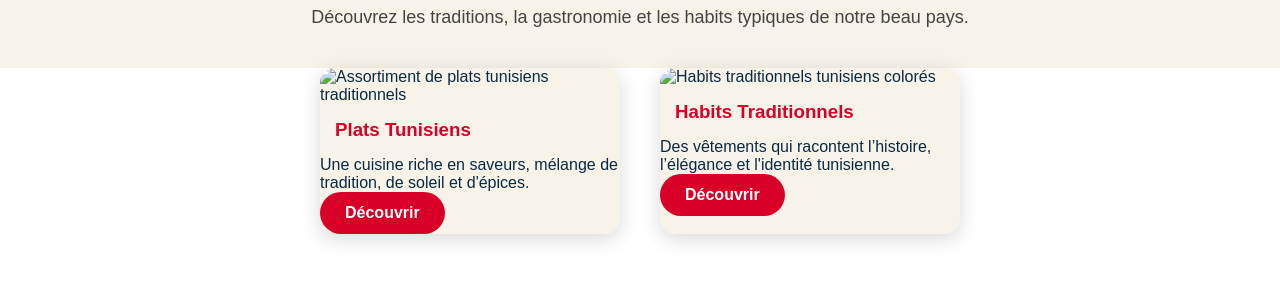
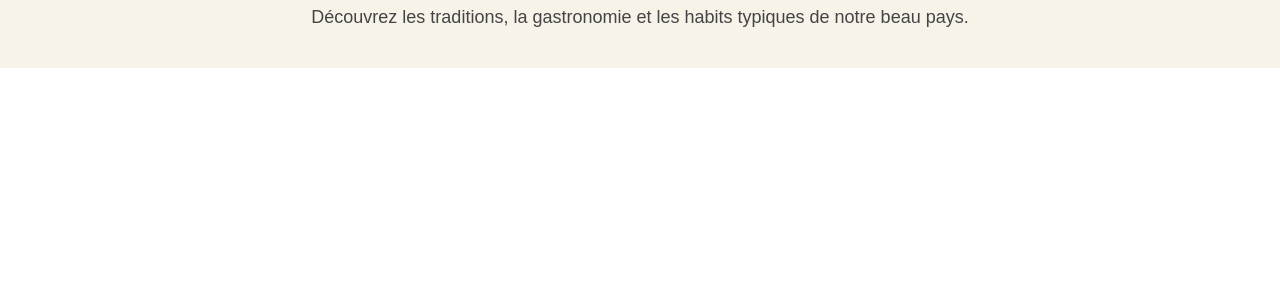
Before and after one commit to emnayousfi15/mon-site-tunisie, a plain HTML site: page culture.html in a window 1280 px wide. Shown: the part 171-452 px from the top of the page. Drawn offline with Linux system fonts and the light colour scheme.

Commit message:
Remove content from culture.html
Removed content from culture.html, resulting in an incomplete HTML structure.

```diff
--- a/culture.html
+++ b/culture.html
@@ -26,23 +26,7 @@
     <p>Découvrez les traditions, la gastronomie et les habits typiques de notre beau pays.</p>
 </section>
 
-<section class="cards culture-cards">
 
-    <div class="card culture-card">
-        <img src="image_projet/plats.jpg" alt="Assortiment de plats tunisiens traditionnels">
-        <h3>Plats Tunisiens</h3>
-        <p>Une cuisine riche en saveurs, mélange de tradition, de soleil et d'épices.</p>
-        <a href="plats.html" class="btn-red">Découvrir</a>
-    </div>
-
-    <div class="card culture-card">
-        <img src="image_projet/habits.jpg" alt="Habits traditionnels tunisiens colorés">
-        <h3>Habits Traditionnels</h3>
-        <p>Des vêtements qui racontent l’histoire, l’élégance et l'identité tunisienne.</p>
-        <a href="habits.html" class="btn-red">Découvrir</a>
-    </div>
-
-</section>
 
 </main>
 
```
